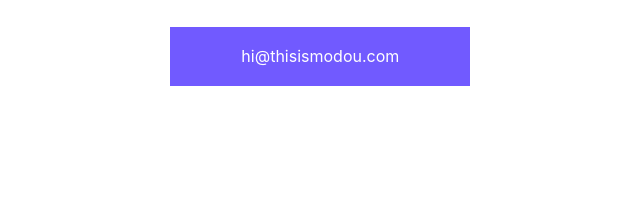
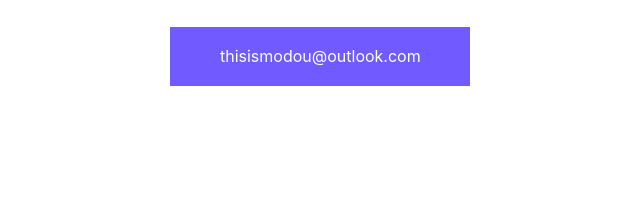
Before and after one commit to thisismodou/my-portfolio, a plain HTML site: page index.html in a window 1280 px wide. Shown: the part 519-737 px from the top of the page, 282-922 px from the left. Drawn offline with Linux system fonts and the light colour scheme.

Commit message:
Minor updates

```diff
--- a/index.html
+++ b/index.html
@@ -22,7 +22,7 @@
 				<h1 class="title designer">Designer <span class="and">&</span></h1>
 				<h1 class="title frontend">Frontend</h1>
 				<h1 class="title developer">Developer.</h1>
-				<a class="email-btn" href="mailto:hi@thisismodou.com"> hi@thisismodou.com </a>
+				<a class="email-btn" href="mailto:thisismodou@outlook.com"> thisismodou@outlook.com </a>
 			</div>
 
 			<div class="icons-container">
@@ -32,7 +32,7 @@
 				<a href="https://twitter.com/thisismodou" target="_blank" title="Twitter">
 					<img class="icon" src="images/twitter.svg" alt="Twitter" />
 				</a>
-				<a href="mailto:hi@thisismodou.com" title="Email">
+				<a href="mailto:thisismodou@outlook.com" title="Email">
 					<img class="icon" src="images/email.svg" alt="Email" />
 				</a>
 				<a href="https://linkedin.com/in/modoulo" target="_blank" title="LinkedIn">
@@ -143,7 +143,8 @@
 					<h4 class="card-title">UI Design</h4>
 					<p class="card-text">
 						Websites, web apps, mobile apps. Shoot my way anything Design-related and you've sent me
-						to my comfort zone. Let's make sure your website and app look amazing.
+						to my comfort zone. UI/UX is one of my favorite specialties. Let's make sure your
+						website and app look amazing.
 					</p>
 				</div>
 
@@ -175,8 +176,8 @@
 		<footer>
 			<div class="footer-container">
 				<h1 class="footer-title">Let's keep in touch.</h1>
-				<a class="email-btn footer-email-btn" href="mailto:hi@thisismodou.com">
-					hi@thisismodou.com
+				<a class="email-btn footer-email-btn" href="mailto:thisismodou@outlook.com">
+					thisismodou@outlook.com
 				</a>
 				<div class="footer-icons">
 					<a href="https://github.com/thisismodou" target="_blank" title="Github">
@@ -185,7 +186,7 @@
 					<a href="https://twitter.com/thisismodou" target="_blank" title="Twitter">
 						<img class="footer-icon" src="images/twitter.svg" alt="Twitter" />
 					</a>
-					<a href="mailto:hi@thisismodou.com" title="Email">
+					<a href="mailto:thisismodou@outlook.com" title="Email">
 						<img class="footer-icon" src="images/email.svg" alt="Email" />
 					</a>
 					<a href="https://linkedin.com/in/modoulo" target="_blank" title="LinkedIn">
```
